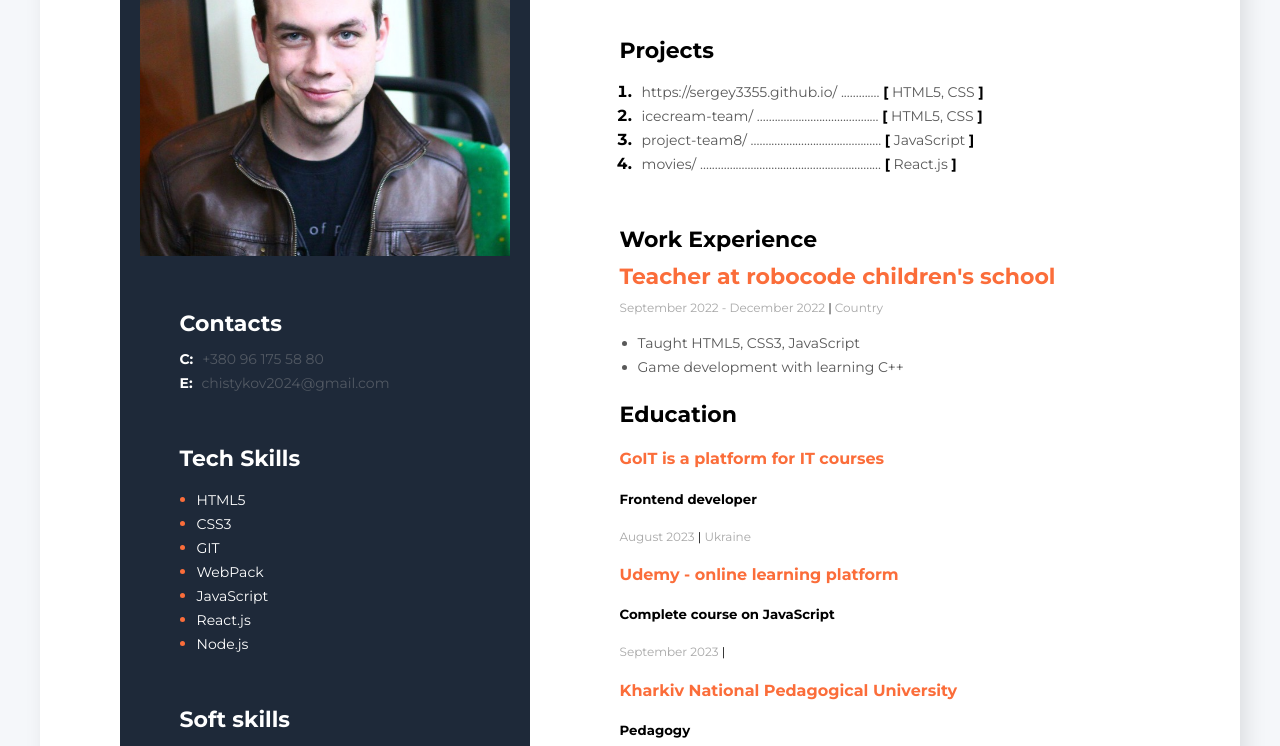
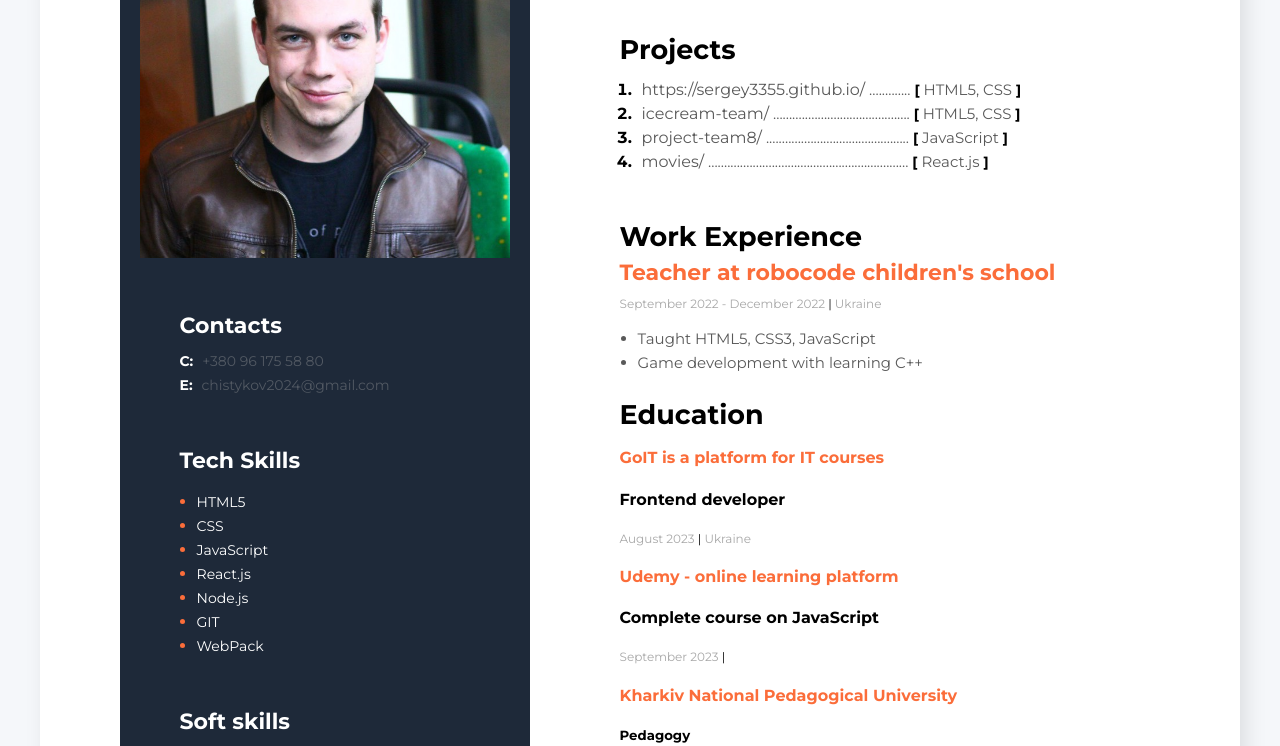
Before and after one commit to Sergey3355/My-resume, a plain HTML site: page index.html in a window 1280 px wide. Shown: the part 180-926 px from the top of the page. Drawn offline with Linux system fonts and the light colour scheme.

Commit message:
resume fix

```diff
--- a/css/style.css
+++ b/css/style.css
@@ -27,8 +27,8 @@ body {
 .main-content-title {
   font-style: normal;
   font-weight: bold;
-  font-size: 22px;
-  line-height: 27px;
+  font-size: 27px;
+  line-height: 25px;
   color: #000000;
   margin-bottom: 10px;
 }
@@ -67,6 +67,7 @@ body {
 }
 
 .link {
+  font-size: 16px;
   color: #000000;
   transition: color 250ms cubic-bezier(0.4, 0, 0.2, 1),
     border 250ms cubic-bezier(0.4, 0, 0.2, 1);
@@ -93,7 +94,7 @@ body {
 .my-projext-text {
   font-style: normal;
   font-weight: normal;
-  font-size: 14px;
+  font-size: 15px;
   line-height: 24px;
   color: #595959;
   margin-left: 5px;
@@ -110,7 +111,7 @@ body {
 .my-projext-link {
   font-style: normal;
   font-weight: normal;
-  font-size: 14px;
+  font-size: 16px;
   line-height: 24px;
   color: #595959;
   transition: color 250ms cubic-bezier(0.4, 0, 0.2, 1),
@@ -154,7 +155,7 @@ body {
 .my-work-expirience-duty {
   font-style: normal;
   font-weight: normal;
-  font-size: 14px;
+  font-size: 15px;
   line-height: 24px;
   color: #595959;
 }
--- a/index.html
+++ b/index.html
@@ -22,9 +22,8 @@
         <!-- about me section -->
         <div class="about-me-section">
           <h2 class="about-me-profession">Front-End Developer</h2>
-          <h1 class="about-me-name">Sergey Chistyakov</h1>
-
-          <p class="about-me-description"> </p>
+          <h1 class="about-me-name">Sergey Chistiakov</h1>
+          <p></p>
         </div>
         <!-- my projexst section-->
         <div class="my-projexst-section">
@@ -53,7 +52,7 @@
                   target="_blank"
                   >icecream-team/</a
                 >
-                .........................................
+                ...........................................
                 <span class="my-projext-bracket">[</span> HTML5, CSS
                 <span class="my-projext-bracket">]</span>
               </span>
@@ -67,7 +66,7 @@
                   target="_blank"
                   >project-team8/</a
                 >
-                ............................................
+                .............................................
                 <span class="my-projext-bracket">[</span> JavaScript
                 <span class="my-projext-bracket">]</span>
               </span>
@@ -81,7 +80,7 @@
                   target="_blank"
                   >movies/</a
                 >
-                .............................................................
+                ...............................................................
                 <span class="my-projext-bracket">[</span> React.js
                 <span class="my-projext-bracket">]</span>
               </span>
@@ -101,7 +100,7 @@
             </h4>
             <p class="my-work-expirience-period"
               >September 2022 - December 2022
-              <span class="my-work-expirience-divaider">|</span> Country</p
+              <span class="my-work-expirience-divaider">|</span> Ukraine</p
             >
             <ul class="my-work-expirience-duties">
               <li class="my-work-expirience-duty">
@@ -207,13 +206,7 @@
               <span class="tech-skills-item-text">HTML5</span>
             </li>
             <li class="tech-skills-item">
-              <span class="tech-skills-item-text">CSS3</span>
-            </li>
-            <li class="tech-skills-item">
-              <span class="tech-skills-item-text">GIT</span>
-            </li>
-            <li class="tech-skills-item">
-              <span class="tech-skills-item-text">WebPack</span>
+              <span class="tech-skills-item-text">CSS</span>
             </li>
             <li class="tech-skills-item">
               <span class="tech-skills-item-text">JavaScript</span>
@@ -223,6 +216,12 @@
             </li>
             <li class="tech-skills-item">
               <span class="tech-skills-item-text">Node.js</span>
+            </li>
+            <li class="tech-skills-item">
+              <span class="tech-skills-item-text">GIT</span>
+            </li>
+            <li class="tech-skills-item">
+              <span class="tech-skills-item-text">WebPack</span>
             </li>
           </ul>
         </div>
```
